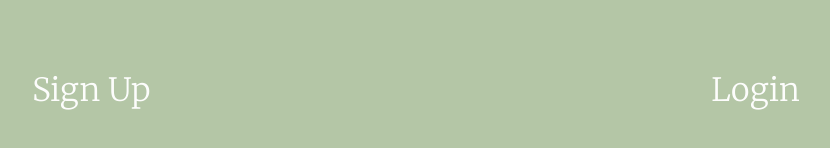
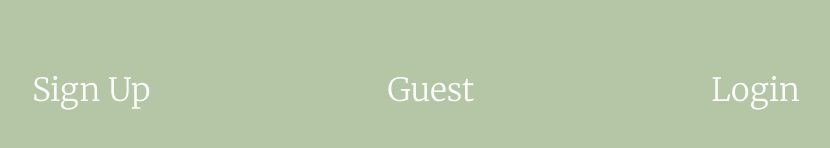
Before and after one commit to isaacruiz0/Front-End-Remembrance, a React (Create React App) app: page / in a window 1280 px wide. Shown: the part 528-676 px from the top of the page, without its empty margins (224-1054 px from the left). Built offline with nearby package versions, Linux system fonts and the light colour scheme.

Commit message:
added guest option

```diff
--- a/src/Components/WelcomePage.js
+++ b/src/Components/WelcomePage.js
@@ -13,6 +13,7 @@ function WelcomePage() {
         </h2>
         <div className='login'>
             <h1 className='accountInfo' onClick={()=>{navigate("/signup")}}>Sign Up</h1>
+            <h1 className='accountInfo' onClick={()=>{navigate("/dashboard")}}>Guest</h1>
             <h1 className='accountInfo'onClick={()=>{navigate("/login")}}>Login</h1>
         </div>
 
```
